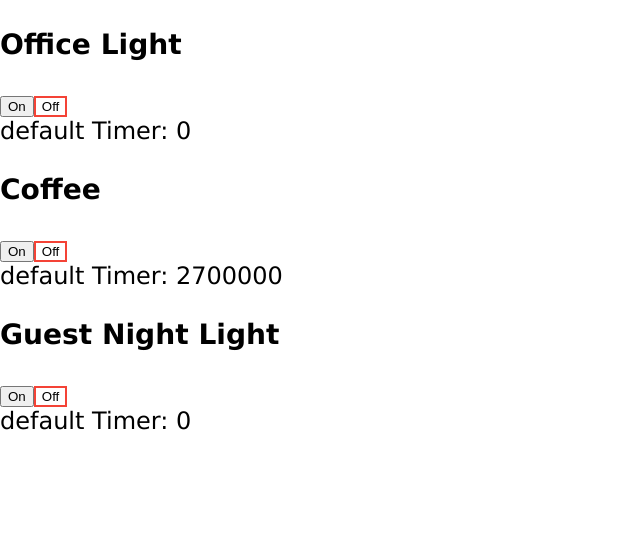
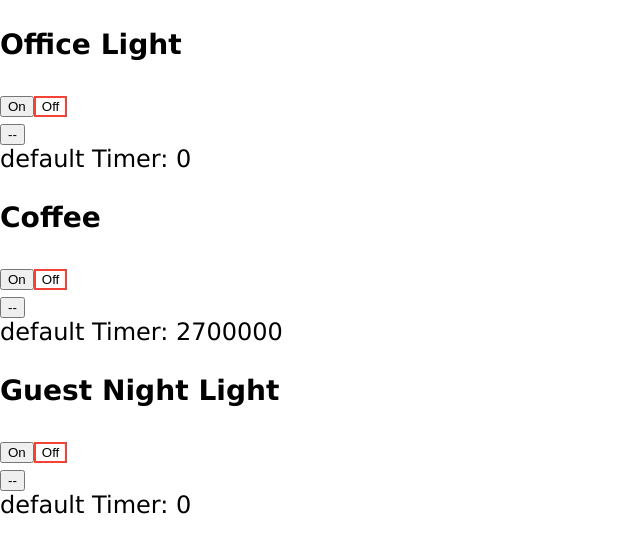
Before and after one commit to mjvandermeulen/outlets-react, a React (Create React App) app: page / in a window 1280 px wide. Shown: the top 552 px of the page, without its empty margins (0-640 px from the left). Built offline with nearby package versions, Linux system fonts and the light colour scheme; no server answers.

Commit message:
added rudimentary timer handleclick button action

```diff
--- a/src/components/Group.tsx
+++ b/src/components/Group.tsx
@@ -1,13 +1,13 @@
 import * as React from 'react'
 import { RemoteControlButton } from './RemoteControlButton'
-import { Mode } from '../settings/group-settings'
+import { Mode, TimerButtonAction } from '../settings/group-settings'
 
 export interface GroupProps {
-  groupName: string
   displayName: string
   mode: boolean
   defaultTimer: number // in milliseconds
-  handleOnOffClick: (group: string, mode: Mode) => void
+  handleOnOffClick: (mode: Mode) => void
+  handleTimerClick: (action: TimerButtonAction) => void
 }
 
 export class Group extends React.Component<GroupProps, {}> {
@@ -18,21 +18,26 @@ export class Group extends React.Component<GroupProps, {}> {
         <div>
           <RemoteControlButton
             active={this.props.mode}
-            handleClick={event =>
-              this.props.handleOnOffClick(this.props.groupName, true)
-            }
+            handleClick={event => this.props.handleOnOffClick(true)}
             size="medium"
           >
             On
           </RemoteControlButton>
           <RemoteControlButton
             active={!this.props.mode}
-            handleClick={event =>
-              this.props.handleOnOffClick(this.props.groupName, false)
-            }
+            handleClick={event => this.props.handleOnOffClick(false)}
             size="medium"
           >
             Off
+          </RemoteControlButton>
+        </div>
+        <div>
+          <RemoteControlButton
+            active={false}
+            handleClick={event => this.props.handleTimerClick('minusminus')}
+            size="medium"
+          >
+            --
           </RemoteControlButton>
         </div>
         <div>default Timer: {this.props.defaultTimer}</div>
--- a/src/components/OutletGroups.tsx
+++ b/src/components/OutletGroups.tsx
@@ -3,7 +3,12 @@ import * as React from 'react'
 import io from 'socket.io-client'
 
 import { Group } from './Group'
-import { groupsSettings, GroupSetting, Mode } from '../settings/group-settings'
+import {
+  groupsSettings,
+  GroupSetting,
+  Mode,
+  TimerButtonAction,
+} from '../settings/group-settings'
 
 const OUTLET_SWITCH_CHANNEL = 'OUTLET_SWITCH_CHANNEL'
 
@@ -102,6 +107,11 @@ class OutletGroups extends React.Component<
     console.log(`Button clicked: ${group} - ${mode}`)
   }
 
+  private handleTimerClick(group: string, action: TimerButtonAction) {
+    console.log('TODO ***** IMPLEMENT HANDLING THE TIMER CLICK')
+    console.log(`group: ${group} action: ${action}`)
+  }
+
   render() {
     const groups = groupsSettings
       .filter(groupSetting => groupSetting.enabled)
@@ -109,12 +119,14 @@ class OutletGroups extends React.Component<
         return (
           <Group
             key={groupSetting.group}
-            groupName={groupSetting.group}
             displayName={groupSetting.displayName}
             mode={this.state.OutletData[groupSetting.group].mode}
             defaultTimer={this.state.OutletData[groupSetting.group].time}
-            handleOnOffClick={(group: string, mode: Mode) =>
-              this.handleOnOffClick(group, mode)
+            handleOnOffClick={(mode: Mode) =>
+              this.handleOnOffClick(groupSetting.group, mode)
+            }
+            handleTimerClick={(action: TimerButtonAction) =>
+              this.handleTimerClick(groupSetting.group, action)
             }
           />
         )
--- a/src/settings/group-settings.ts
+++ b/src/settings/group-settings.ts
@@ -6,6 +6,14 @@ export interface GroupSetting {
 }
 
 export type Mode = boolean // 'on' | 'off' | 'unknown' TODO maybe?
+export type TimerButtonAction =
+  | 'plus'
+  | 'plusplus'
+  | 'minus'
+  | 'minusminus'
+  | 'startPause'
+  | 'cancel'
+  | 'toggleDisplay'
 
 // LEARN ***
 // export interface GroupsSettings extends Array<GroupSetting> {}
```
